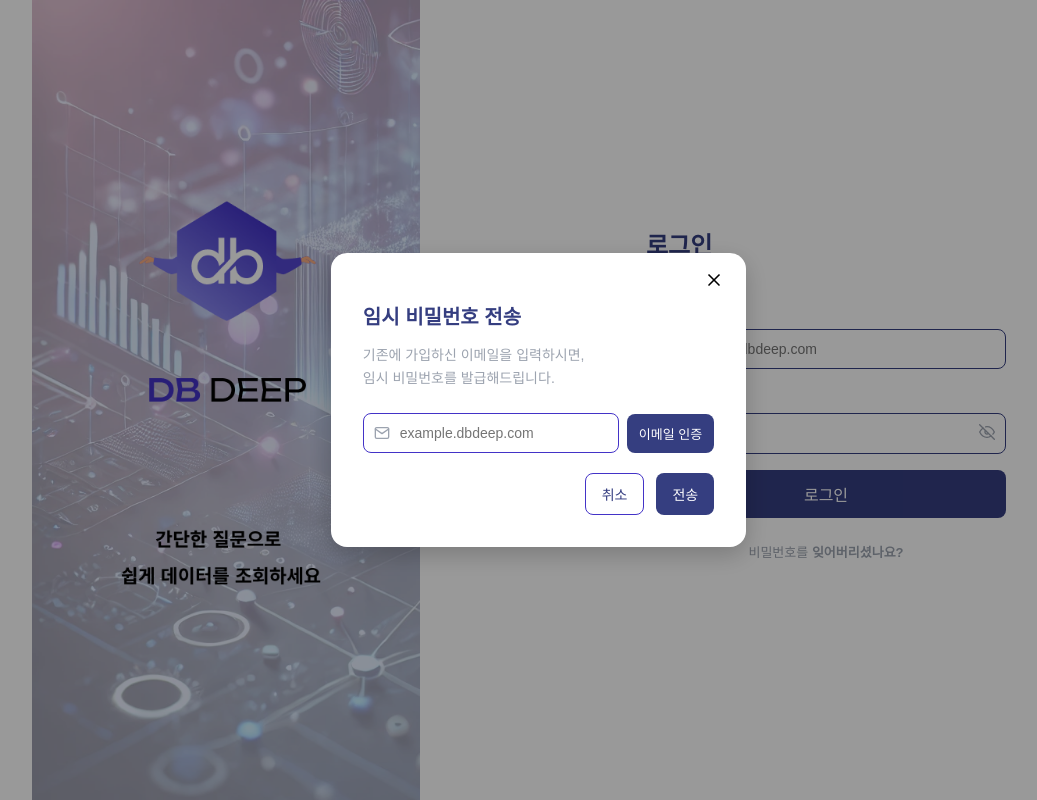
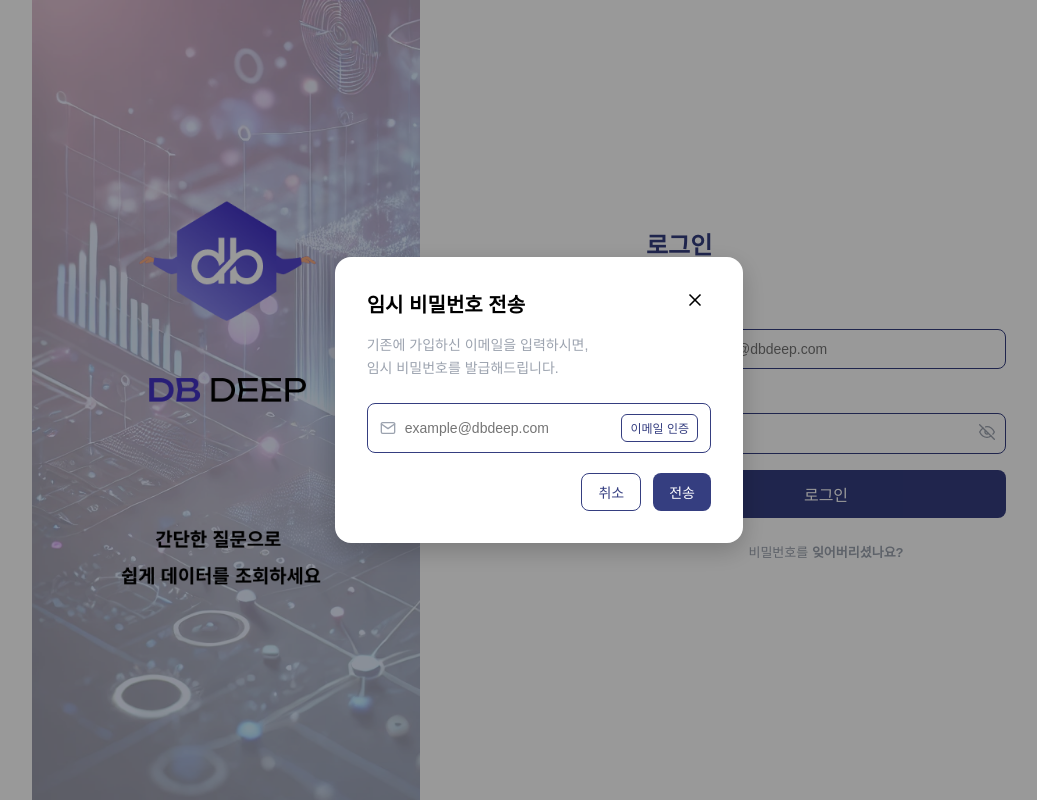
Before and after one commit to seul1230/DB-Deep, a React (Vite) app in the folder frontend/: page /login in a window 1280 px wide. Both pictures are taken after a click on the element "잊어버리셨나요?". Shown: the whole page, without its empty margins (114-1151 px from the left). Built offline with nearby package versions, Linux system fonts and the light colour scheme.

Commit message:
feat: 비밀번호 찾기 모달 ui 구현 완료

```diff
--- a/frontend/package.json
+++ b/frontend/package.json
@@ -11,6 +11,7 @@
   },
   "dependencies": {
     "@tanstack/react-query": "^5.74.7",
+    "axios": "^1.9.0",
     "classnames": "^2.5.1",
     "react": "^19.0.0",
     "react-dom": "^19.0.0",
--- a/frontend/src/features/auth/components/TempPasswordModal/TempPasswordModal.module.css
+++ b/frontend/src/features/auth/components/TempPasswordModal/TempPasswordModal.module.css
@@ -1,15 +1,4 @@
-.TempPasswordModal-backdrop {
-    position: fixed;
-    inset: 0;
-    background: rgba(0, 0, 0, 0.4);
-    display: flex;
-    justify-content: center;
-    align-items: center;
-    z-index: 1000;
-  }
-
 .TempPasswordModal-container {
-    position: relative;
   background: white;
   padding: 32px;
   width: 90%;
@@ -18,41 +7,42 @@
   box-shadow: 0 8px 24px rgba(0, 0, 0, 0.2);
 }
 
+.TempPasswordModal-header {
+  display: flex;
+  justify-content: space-between;
+  align-items: flex-start;
+}
+
+.TempPasswordModal-title {
+  font-size: 20px;
+  font-weight: bold;
+  margin: 0;
+}
+
 .TempPasswordModal-closeButton {
-    position: absolute;
-    top: 16px;
-    right: 16px;
   background: none;
   border: none;
   cursor: pointer;
 }
 
-  .TempPasswordModal-title {
-    font-size: 20px;
-    font-weight: bold;
-    color: var(--icon-blue);
-    margin-bottom: 8px;
-  }
-
 .TempPasswordModal-description {
   font-size: 14px;
   color: var(--gray-text);
-    margin-bottom: 24px;
+  margin: 16px 0 24px;
   line-height: 1.6;
 }
 
+.TempPasswordModal-inputRow {
+  margin-bottom: 20px;
+}
+
 .TempPasswordModal-inputWrapper {
+  position: relative;
   display: flex;
   align-items: center;
-    border: 1px solid var(--primary-dark-blue);
+  border: 1px solid var(--icon-blue);
   border-radius: 8px;
-    padding: 10px;
-    flex: 1;
-  }
-
-  .TempPasswordModal-icon {
-    color: var(--gray-text);
-    margin-right: 8px;
+  padding: 10px 12px;
 }
 
 .TempPasswordModal-input {
@@ -61,53 +51,76 @@
   border: none;
   outline: none;
   background: transparent;
+  padding-left: 1px;
 }
 
-  .TempPasswordModal-row {
-    display: flex;
-    gap: 8px;
-    align-items: center;
-    margin-bottom: 20px;
+.TempPasswordModal-icon {
+  color: var(--gray-text);
+  margin-right: 8px;
+  flex-shrink: 0;
 }
 
-  .TempPasswordModal-codeInput {
-    flex: 1;
-    padding: 10px;
-    border: 1px solid var(--primary-dark-blue);
-    border-radius: 8px;
-    font-size: 14px;
+.TempPasswordModal-inlineButton {
+  background: white;
+  color: var(--icon-blue);
+  border: 1px solid var(--icon-blue);
+  border-radius: 6px;
+  font-size: 12px;
+  padding: 4px 8px;
+  cursor: pointer;
+  margin-left: 8px;
+  white-space: nowrap;
+  height: 28px;
 }
 
-  .TempPasswordModal-smallButton {
-    background: var(--icon-blue);
-    color: white;
+.TempPasswordModal-codeWrapper {
+  position: relative;
+  display: flex;
+  align-items: center;
+  border: 1px solid var(--icon-blue);
+  border-radius: 8px;
+  padding: 8px 12px;
+  box-sizing: border-box;
+}
+
+.TempPasswordModal-codeinput {
+  flex: 1;
+  font-size: 14px;
   border: none;
-    border-radius: 8px;
-    padding: 10px 12px;
-    font-size: 13px;
-    cursor: pointer;
+  outline: none;
+  background: transparent;
+  padding-left: 40px;
+  height: 100%;
+  box-sizing: border-box;
 }
 
 .TempPasswordModal-timer {
-    font-size: 14px;
+  position: absolute;
+  left: 16px;
+  top: 50%;
+  transform: translateY(-60%);
+  font-size: 13px;
   color: var(--gray-text);
-    min-width: 70px;
-    text-align: center;
+  pointer-events: none;
+
+  width: 50px;
+  text-align: left;
 }
 
 .TempPasswordModal-buttonGroup {
   display: flex;
   justify-content: flex-end;
   gap: 12px;
+  margin-top: 16px;
 }
 
 .TempPasswordModal-cancelButton,
 .TempPasswordModal-sendButton {
-    padding: 10px 16px;
+  padding: 8px 16px;
   border-radius: 8px;
   font-size: 14px;
   cursor: pointer;
-    border: 1px solid var(--primary-dark-blue);
+  border: 1px solid var(--icon-blue);
 }
 
 .TempPasswordModal-cancelButton {
@@ -120,3 +133,10 @@
   color: white;
   border: none;
 }
+
+.TempPasswordModal-error {
+  font-size: 12px;
+  color: var(--red-alert);
+  margin-top: 6px;
+  margin-left: 4px;
+}
--- a/frontend/src/features/auth/components/TempPasswordModal/TempPasswordModal.tsx
+++ b/frontend/src/features/auth/components/TempPasswordModal/TempPasswordModal.tsx
@@ -14,12 +14,12 @@ const TempPasswordModal: React.FC<TempPasswordModalProps> = ({
   onVerifyCode,
 }) => {
   const [email, setEmail] = useState("");
+  const [emailError, setEmailError] = useState("");
   const [isEmailSent, setIsEmailSent] = useState(false);
   const [code, setCode] = useState("");
   const [timer, setTimer] = useState(180);
   const [timerActive, setTimerActive] = useState(false);
 
-  // 타이머 관리
   useEffect(() => {
     let interval: ReturnType<typeof setInterval>;
     if (isEmailSent && timer > 0 && timerActive) {
@@ -33,11 +33,21 @@ const TempPasswordModal: React.FC<TempPasswordModalProps> = ({
   const formatTime = (seconds: number) => {
     const min = Math.floor(seconds / 60).toString();
     const sec = (seconds % 60).toString().padStart(2, "0");
-    return `${min}분 ${sec}초`;
+    return `${min}:${sec}`;
+  };
+
+  const validateEmail = (value: string) => {
+    const regex = /^[^\s@]+@[^\s@]+\.[^\s@]+$/;
+    return regex.test(value);
   };
 
   const handleEmailSend = () => {
     if (!email) return;
+    if (!validateEmail(email)) {
+      setEmailError("올바른 이메일 형식을 입력해주세요.");
+      return;
+    }
+    setEmailError("");
     setIsEmailSent(true);
     setTimer(180);
     setTimerActive(true);
@@ -50,58 +60,60 @@ const TempPasswordModal: React.FC<TempPasswordModalProps> = ({
 
   return (
     <div className={styles["TempPasswordModal-container"]}>
+      <div className={styles["TempPasswordModal-header"]}>
+        <h2 className={styles["TempPasswordModal-title"]}>임시 비밀번호 전송</h2>
         <button className={styles["TempPasswordModal-closeButton"]} onClick={onClose}>
           <FiX size={20} />
         </button>
+      </div>
 
-      <h2 className={styles["TempPasswordModal-title"]}>임시 비밀번호 전송</h2>
       <p className={styles["TempPasswordModal-description"]}>
         기존에 가입하신 이메일을 입력하시면,<br />
         임시 비밀번호를 발급해드립니다.
       </p>
 
-      {/* 이메일 입력 */}
-      <div className={styles["TempPasswordModal-row"]}>
+      <div className={styles["TempPasswordModal-inputRow"]}>
         <div className={styles["TempPasswordModal-inputWrapper"]}>
           <FiMail className={styles["TempPasswordModal-icon"]} />
           <input
             type="email"
+            placeholder="example@dbdeep.com"
             value={email}
             onChange={(e) => setEmail(e.target.value)}
             disabled={isEmailSent}
-            placeholder="example.dbdeep.com"
             className={styles["TempPasswordModal-input"]}
           />
-        </div>
           {!isEmailSent && (
-          <button onClick={handleEmailSend} className={styles["TempPasswordModal-smallButton"]}>
+            <button className={styles["TempPasswordModal-inlineButton"]} onClick={handleEmailSend}>
               이메일 인증
             </button>
           )}
         </div>
+        {emailError && <p className={styles["TempPasswordModal-error"]}>{emailError}</p>}
+      </div>
 
-      {/* 인증번호 입력 */}
       {isEmailSent && (
-        <div className={styles["TempPasswordModal-row"]}>
+        <div className={styles["TempPasswordModal-inputRow"]}>
+          <div className={styles["TempPasswordModal-codeWrapper"]}>
             <span className={styles["TempPasswordModal-timer"]}>{formatTime(timer)}</span>
             <input
               type="text"
+              placeholder="인증번호를 입력해주세요"
               value={code}
               onChange={(e) => setCode(e.target.value)}
-            placeholder="인증번호 입력"
-            className={styles["TempPasswordModal-codeInput"]}
+              className={styles["TempPasswordModal-codeinput"]}
             />
             <button
+              className={styles["TempPasswordModal-inlineButton"]}
               onClick={handleVerify}
-            className={styles["TempPasswordModal-smallButton"]}
               disabled={!code}
             >
-            인증
+              확인
             </button>
+          </div>
         </div>
       )}
 
-      {/* 하단 버튼 */}
       <div className={styles["TempPasswordModal-buttonGroup"]}>
         <button onClick={onClose} className={styles["TempPasswordModal-cancelButton"]}>
           취소
--- /dev/null
+++ b/frontend/src/features/auth/hooks/useLogin.ts
@@ -0,0 +1,9 @@
+import { useMutation } from "@tanstack/react-query";
+import { login, LoginRequest, LoginResponse } from "@/shared/api/auth";
+import { AxiosError } from "axios";
+
+export const useLogin = () => {
+  return useMutation<LoginResponse, AxiosError, LoginRequest>({
+    mutationFn: login,
+  });
+};
--- a/frontend/src/pages/LoginPage/LoginPage.module.css
+++ b/frontend/src/pages/LoginPage/LoginPage.module.css
@@ -155,7 +155,7 @@
   }
 
   .LoginPage-forgotLink:hover {
-    color: var(--primary-dark-blue);
+    color: var(--icon-blue);
     text-decoration: underline;
   }
 
--- a/frontend/src/pages/LoginPage/LoginPage.tsx
+++ b/frontend/src/pages/LoginPage/LoginPage.tsx
@@ -3,17 +3,39 @@ import styles from "./LoginPage.module.css";
 import loginLeftImage from "@/assets/LoginLeftSide.png";
 import { FiEye, FiEyeOff, FiMail, FiLock } from "react-icons/fi";
 import TempPasswordModal from "@/features/auth/components/TempPasswordModal/TempPasswordModal";
+import { AxiosError } from "axios";
+import { useLogin } from "@/features/auth/hooks/useLogin";
 
 const LoginPage: React.FC = () => {
-    const [email, setEmail] = useState("");
-    const [password, setPassword] = useState("");
-    const [showPassword, setShowPassword] = useState<boolean>(false); // << 추가해야 함
-    const [showModal, setShowModal] = useState(false);
-    const [isClosing, setIsClosing] = useState(false);
+  const [email, setEmail] = useState("");
+  const [password, setPassword] = useState("");
+  const [showPassword, setShowPassword] = useState<boolean>(false); // << 추가해야 함
+  const [showModal, setShowModal] = useState(false);
+  const [isClosing, setIsClosing] = useState(false);
+  const loginMutation = useLogin();
 
   const handleSubmit = (e: React.FormEvent) => {
     e.preventDefault();
-    alert(`로그인 시도: ${email}`);
+    loginMutation.mutate(
+      { email, password },
+      {
+        onSuccess: (data) => {
+          alert(data.message);
+        },
+        onError: (error: AxiosError) => {
+          const status = error?.response?.status;
+          if (status === 400) {
+            alert("요청이 잘못되었습니다.");
+          } else if (status === 401) {
+            alert("이메일 또는 비밀번호가 올바르지 않습니다.");
+          } else if (status === 500) {
+            alert("서버 오류가 발생했습니다.");
+          } else {
+            alert("네트워크 오류가 발생했습니다.");
+          }
+        },
+      }
+    );
   };
 
   const togglePasswordVisibility = () => {
@@ -64,7 +86,7 @@ const LoginPage: React.FC = () => {
                     value={email}
                     onChange={(e) => setEmail(e.target.value)}
                     className={styles["LoginPage-input"]}
-                    placeholder="example.dbdeep.com"
+                    placeholder="example@dbdeep.com"
                     required
                   />
                 </div>
@@ -96,8 +118,12 @@ const LoginPage: React.FC = () => {
                 </div>
               </div>
 
-              <button type="submit" className={styles["LoginPage-button"]}>
-                로그인
+              <button
+                type="submit"
+                className={styles["LoginPage-button"]}
+                disabled={loginMutation.isPending}
+              >
+                {loginMutation.isPending ? "로딩 중..." : "로그인"}
               </button>
 
               <p className={styles["LoginPage-forgot"]}>
--- /dev/null
+++ b/frontend/src/shared/api/axios.ts
@@ -0,0 +1,11 @@
+// src/shared/api/axios.ts
+import axios from "axios";
+
+const api = axios.create({
+  baseURL: import.meta.env.VITE_API_BASE_URL,
+  headers: {
+    "Content-Type": "application/json",
+  },
+});
+
+export default api;
--- a/frontend/vite.config.ts
+++ b/frontend/vite.config.ts
@@ -5,7 +5,7 @@ export default defineConfig({
   plugins: [react()],
   resolve: {
     alias: {
-      '@': '/src',  // 📌 문자열로 직접 경로 지정
+      '@': '/src',
     },
   },
 })
```
Also changed, not shown: frontend/src/shared/api/auth.ts (added, +16 -0 lines), 2 other files (tests, documents, lock files or other folders). Lines whose indentation alone changed are shown as unchanged.
